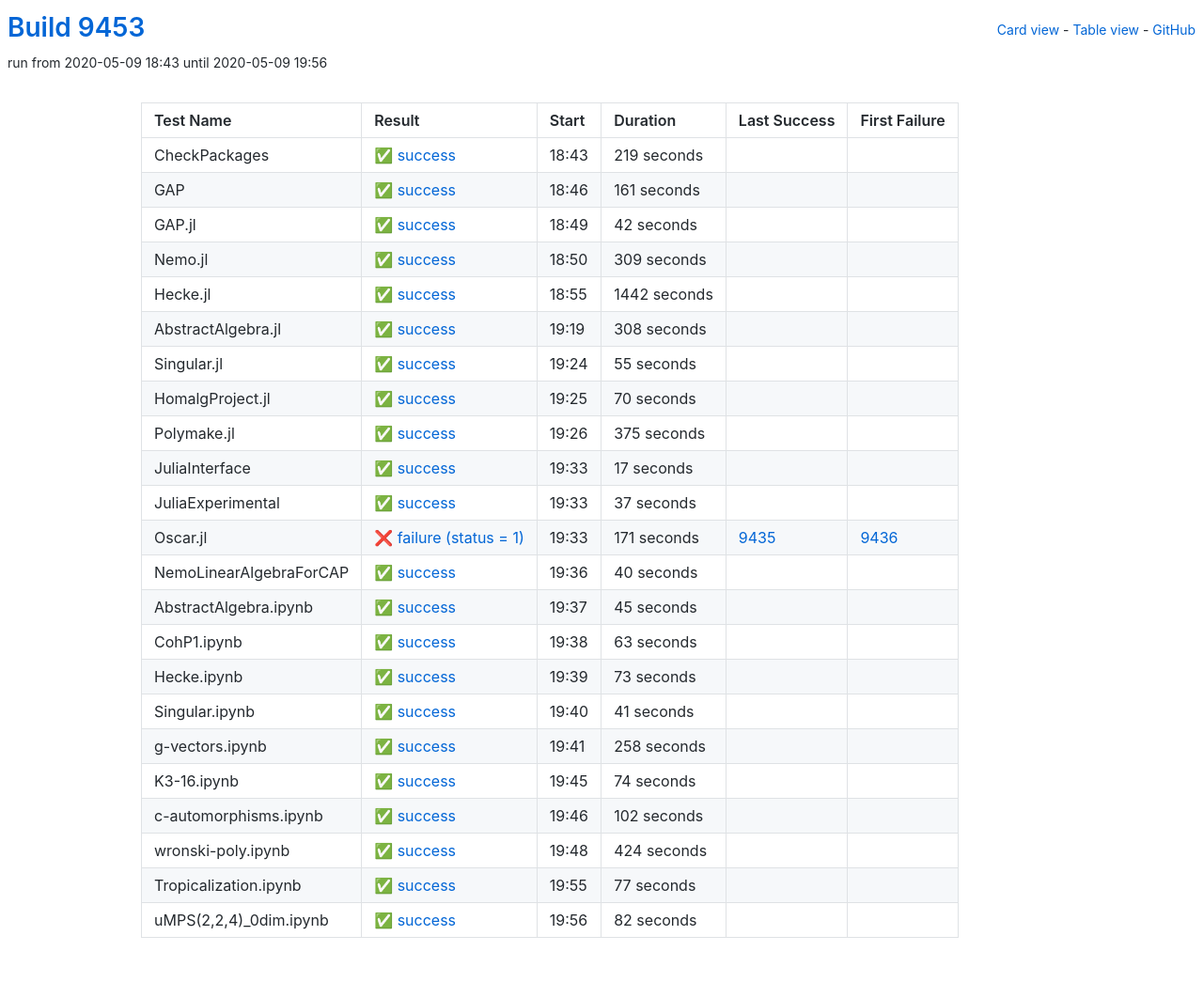
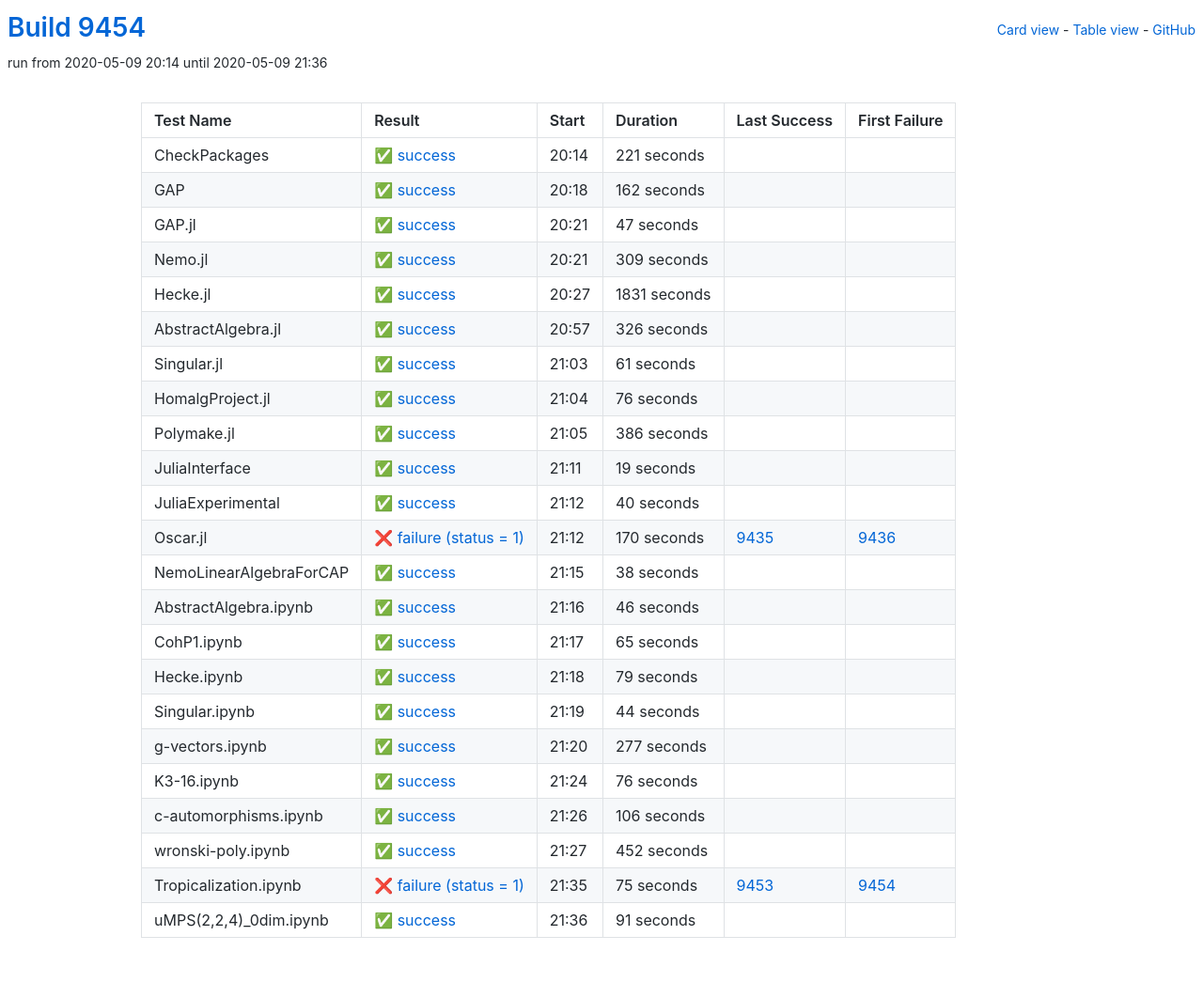
Before and after one commit to oscar-system/oscar-ci-status, a Jekyll site: the page built from table.html, in a window 1280 px wide. Shown: the whole page at 94% size. Built offline with Jekyll 4.4.1, drawn with Linux system fonts in a browser that asks for light colours.

Commit message:
Build 9454

```diff
--- a/_data/ci.yml
+++ b/_data/ci.yml
@@ -1,41 +1,41 @@
-build: 9453
-build_url: https://oscarci.mathematik.uni-kl.de/job/oscar/9453/
+build: 9454
+build_url: https://oscarci.mathematik.uni-kl.de/job/oscar/9454/
 job: oscar
 tests:
-- duration: 219
+- duration: 221
   exitcode: 0
   first_failure: false
   first_failure_url: null
   id: checkpackages
   last_success: false
   last_success_url: null
-  log: https://oscarci.mathematik.uni-kl.de/job/oscar/9453/artifact/logs/build-9453/CheckPackages.log
+  log: https://oscarci.mathematik.uni-kl.de/job/oscar/9454/artifact/logs/build-9454/CheckPackages.log
   name: CheckPackages
-  start: 2020-05-09 18:43
+  start: 2020-05-09 20:14
   status: success
   success: true
-- duration: 161
+- duration: 162
   exitcode: 0
   first_failure: false
   first_failure_url: null
   id: gap
   last_success: false
   last_success_url: null
-  log: https://oscarci.mathematik.uni-kl.de/job/oscar/9453/artifact/logs/build-9453/GAP.log
+  log: https://oscarci.mathematik.uni-kl.de/job/oscar/9454/artifact/logs/build-9454/GAP.log
   name: GAP
-  start: 2020-05-09 18:46
+  start: 2020-05-09 20:18
   status: success
   success: true
-- duration: 42
+- duration: 47
   exitcode: 0
   first_failure: false
   first_failure_url: null
   id: gap-jl
   last_success: false
   last_success_url: null
-  log: https://oscarci.mathematik.uni-kl.de/job/oscar/9453/artifact/logs/build-9453/GAP.jl.log
+  log: https://oscarci.mathematik.uni-kl.de/job/oscar/9454/artifact/logs/build-9454/GAP.jl.log
   name: GAP.jl
-  start: 2020-05-09 18:49
+  start: 2020-05-09 20:21
   status: success
   success: true
 - duration: 309
@@ -45,236 +45,236 @@ tests:
   id: nemo-jl
   last_success: false
   last_success_url: null
-  log: https://oscarci.mathematik.uni-kl.de/job/oscar/9453/artifact/logs/build-9453/Nemo.jl.log
+  log: https://oscarci.mathematik.uni-kl.de/job/oscar/9454/artifact/logs/build-9454/Nemo.jl.log
   name: Nemo.jl
-  start: 2020-05-09 18:50
+  start: 2020-05-09 20:21
   status: success
   success: true
-- duration: 1442
+- duration: 1831
   exitcode: 0
   first_failure: false
   first_failure_url: null
   id: hecke-jl
   last_success: false
   last_success_url: null
-  log: https://oscarci.mathematik.uni-kl.de/job/oscar/9453/artifact/logs/build-9453/Hecke.jl.log
+  log: https://oscarci.mathematik.uni-kl.de/job/oscar/9454/artifact/logs/build-9454/Hecke.jl.log
   name: Hecke.jl
-  start: 2020-05-09 18:55
+  start: 2020-05-09 20:27
   status: success
   success: true
-- duration: 308
+- duration: 326
   exitcode: 0
   first_failure: false
   first_failure_url: null
   id: abstractalgebra-jl
   last_success: false
   last_success_url: null
-  log: https://oscarci.mathematik.uni-kl.de/job/oscar/9453/artifact/logs/build-9453/AbstractAlgebra.jl.log
+  log: https://oscarci.mathematik.uni-kl.de/job/oscar/9454/artifact/logs/build-9454/AbstractAlgebra.jl.log
   name: AbstractAlgebra.jl
-  start: 2020-05-09 19:19
+  start: 2020-05-09 20:57
   status: success
   success: true
-- duration: 55
+- duration: 61
   exitcode: 0
   first_failure: false
   first_failure_url: null
   id: singular-jl
   last_success: false
   last_success_url: null
-  log: https://oscarci.mathematik.uni-kl.de/job/oscar/9453/artifact/logs/build-9453/Singular.jl.log
+  log: https://oscarci.mathematik.uni-kl.de/job/oscar/9454/artifact/logs/build-9454/Singular.jl.log
   name: Singular.jl
-  start: 2020-05-09 19:24
+  start: 2020-05-09 21:03
   status: success
   success: true
-- duration: 70
+- duration: 76
   exitcode: 0
   first_failure: false
   first_failure_url: null
   id: homalgproject-jl
   last_success: false
   last_success_url: null
-  log: https://oscarci.mathematik.uni-kl.de/job/oscar/9453/artifact/logs/build-9453/HomalgProject.jl.log
+  log: https://oscarci.mathematik.uni-kl.de/job/oscar/9454/artifact/logs/build-9454/HomalgProject.jl.log
   name: HomalgProject.jl
-  start: 2020-05-09 19:25
+  start: 2020-05-09 21:04
   status: success
   success: true
-- duration: 375
+- duration: 386
   exitcode: 0
   first_failure: false
   first_failure_url: null
   id: polymake-jl
   last_success: false
   last_success_url: null
-  log: https://oscarci.mathematik.uni-kl.de/job/oscar/9453/artifact/logs/build-9453/Polymake.jl.log
+  log: https://oscarci.mathematik.uni-kl.de/job/oscar/9454/artifact/logs/build-9454/Polymake.jl.log
   name: Polymake.jl
-  start: 2020-05-09 19:26
+  start: 2020-05-09 21:05
   status: success
   success: true
-- duration: 17
+- duration: 19
   exitcode: 0
   first_failure: false
   first_failure_url: null
   id: juliainterface
   last_success: false
   last_success_url: null
-  log: https://oscarci.mathematik.uni-kl.de/job/oscar/9453/artifact/logs/build-9453/JuliaInterface.log
+  log: https://oscarci.mathematik.uni-kl.de/job/oscar/9454/artifact/logs/build-9454/JuliaInterface.log
   name: JuliaInterface
-  start: 2020-05-09 19:33
+  start: 2020-05-09 21:11
   status: success
   success: true
-- duration: 37
+- duration: 40
   exitcode: 0
   first_failure: false
   first_failure_url: null
   id: juliaexperimental
   last_success: false
   last_success_url: null
-  log: https://oscarci.mathematik.uni-kl.de/job/oscar/9453/artifact/logs/build-9453/JuliaExperimental.log
+  log: https://oscarci.mathematik.uni-kl.de/job/oscar/9454/artifact/logs/build-9454/JuliaExperimental.log
   name: JuliaExperimental
-  start: 2020-05-09 19:33
+  start: 2020-05-09 21:12
   status: success
   success: true
-- duration: 171
+- duration: 170
   exitcode: 1
   first_failure: 9436
   first_failure_url: https://oscarci.mathematik.uni-kl.de/job/oscar/9436/
   id: oscar-jl
   last_success: 9435
   last_success_url: https://oscarci.mathematik.uni-kl.de/job/oscar/9435/
-  log: https://oscarci.mathematik.uni-kl.de/job/oscar/9453/artifact/logs/build-9453/Oscar.jl.log
+  log: https://oscarci.mathematik.uni-kl.de/job/oscar/9454/artifact/logs/build-9454/Oscar.jl.log
   name: Oscar.jl
-  start: 2020-05-09 19:33
+  start: 2020-05-09 21:12
   status: failure
   success: false
-- duration: 40
+- duration: 38
   exitcode: 0
   first_failure: false
   first_failure_url: null
   id: nemolinearalgebraforcap
   last_success: false
   last_success_url: null
-  log: https://oscarci.mathematik.uni-kl.de/job/oscar/9453/artifact/logs/build-9453/NemoLinearAlgebraForCAP.log
+  log: https://oscarci.mathematik.uni-kl.de/job/oscar/9454/artifact/logs/build-9454/NemoLinearAlgebraForCAP.log
   name: NemoLinearAlgebraForCAP
-  start: 2020-05-09 19:36
+  start: 2020-05-09 21:15
   status: success
   success: true
-- duration: 45
+- duration: 46
   exitcode: 0
   first_failure: false
   first_failure_url: null
   id: abstractalgebra-ipynb
   last_success: false
   last_success_url: null
-  log: https://oscarci.mathematik.uni-kl.de/job/oscar/9453/artifact/logs/build-9453/AbstractAlgebra.ipynb.log
+  log: https://oscarci.mathematik.uni-kl.de/job/oscar/9454/artifact/logs/build-9454/AbstractAlgebra.ipynb.log
   name: AbstractAlgebra.ipynb
-  start: 2020-05-09 19:37
+  start: 2020-05-09 21:16
   status: success
   success: true
-- duration: 63
+- duration: 65
   exitcode: 0
   first_failure: false
   first_failure_url: null
   id: cohp1-ipynb
   last_success: false
   last_success_url: null
-  log: https://oscarci.mathematik.uni-kl.de/job/oscar/9453/artifact/logs/build-9453/CohP1.ipynb.log
+  log: https://oscarci.mathematik.uni-kl.de/job/oscar/9454/artifact/logs/build-9454/CohP1.ipynb.log
   name: CohP1.ipynb
-  start: 2020-05-09 19:38
+  start: 2020-05-09 21:17
   status: success
   success: true
-- duration: 73
+- duration: 79
   exitcode: 0
   first_failure: false
   first_failure_url: null
   id: hecke-ipynb
   last_success: false
   last_success_url: null
-  log: https://oscarci.mathematik.uni-kl.de/job/oscar/9453/artifact/logs/build-9453/Hecke.ipynb.log
+  log: https://oscarci.mathematik.uni-kl.de/job/oscar/9454/artifact/logs/build-9454/Hecke.ipynb.log
   name: Hecke.ipynb
-  start: 2020-05-09 19:39
+  start: 2020-05-09 21:18
   status: success
   success: true
-- duration: 41
+- duration: 44
   exitcode: 0
   first_failure: false
   first_failure_url: null
   id: singular-ipynb
   last_success: false
   last_success_url: null
-  log: https://oscarci.mathematik.uni-kl.de/job/oscar/9453/artifact/logs/build-9453/Singular.ipynb.log
+  log: https://oscarci.mathematik.uni-kl.de/job/oscar/9454/artifact/logs/build-9454/Singular.ipynb.log
   name: Singular.ipynb
-  start: 2020-05-09 19:40
+  start: 2020-05-09 21:19
   status: success
   success: true
-- duration: 258
+- duration: 277
   exitcode: 0
   first_failure: false
   first_failure_url: null
   id: g-vectors-ipynb
   last_success: false
   last_success_url: null
-  log: https://oscarci.mathematik.uni-kl.de/job/oscar/9453/artifact/logs/build-9453/g-vectors.ipynb.log
+  log: https://oscarci.mathematik.uni-kl.de/job/oscar/9454/artifact/logs/build-9454/g-vectors.ipynb.log
   name: g-vectors.ipynb
-  start: 2020-05-09 19:41
+  start: 2020-05-09 21:20
   status: success
   success: true
-- duration: 74
+- duration: 76
   exitcode: 0
   first_failure: false
   first_failure_url: null
   id: k3-16-ipynb
   last_success: false
   last_success_url: null
-  log: https://oscarci.mathematik.uni-kl.de/job/oscar/9453/artifact/logs/build-9453/K3-16.ipynb.log
+  log: https://oscarci.mathematik.uni-kl.de/job/oscar/9454/artifact/logs/build-9454/K3-16.ipynb.log
   name: K3-16.ipynb
-  start: 2020-05-09 19:45
+  start: 2020-05-09 21:24
   status: success
   success: true
-- duration: 102
+- duration: 106
   exitcode: 0
   first_failure: false
   first_failure_url: null
   id: c-automorphisms-ipynb
   last_success: false
   last_success_url: null
-  log: https://oscarci.mathematik.uni-kl.de/job/oscar/9453/artifact/logs/build-9453/c-automorphisms.ipynb.log
+  log: https://oscarci.mathematik.uni-kl.de/job/oscar/9454/artifact/logs/build-9454/c-automorphisms.ipynb.log
   name: c-automorphisms.ipynb
-  start: 2020-05-09 19:46
+  start: 2020-05-09 21:26
   status: success
   success: true
-- duration: 424
+- duration: 452
   exitcode: 0
   first_failure: false
   first_failure_url: null
   id: wronski-poly-ipynb
   last_success: false
   last_success_url: null
-  log: https://oscarci.mathematik.uni-kl.de/job/oscar/9453/artifact/logs/build-9453/wronski-poly.ipynb.log
+  log: https://oscarci.mathematik.uni-kl.de/job/oscar/9454/artifact/logs/build-9454/wronski-poly.ipynb.log
   name: wronski-poly.ipynb
-  start: 2020-05-09 19:48
+  start: 2020-05-09 21:27
   status: success
   success: true
-- duration: 77
-  exitcode: 0
-  first_failure: false
-  first_failure_url: null
+- duration: 75
+  exitcode: 1
+  first_failure: 9454
+  first_failure_url: https://oscarci.mathematik.uni-kl.de/job/oscar/9454/
   id: tropicalization-ipynb
-  last_success: false
-  last_success_url: null
-  log: https://oscarci.mathematik.uni-kl.de/job/oscar/9453/artifact/logs/build-9453/Tropicalization.ipynb.log
+  last_success: 9453
+  last_success_url: https://oscarci.mathematik.uni-kl.de/job/oscar/9453/
+  log: https://oscarci.mathematik.uni-kl.de/job/oscar/9454/artifact/logs/build-9454/Tropicalization.ipynb.log
   name: Tropicalization.ipynb
-  start: 2020-05-09 19:55
-  status: success
-  success: true
-- duration: 82
+  start: 2020-05-09 21:35
+  status: failure
+  success: false
+- duration: 91
   exitcode: 0
   first_failure: false
   first_failure_url: null
   id: umps-2-2-4-0dim-ipynb
   last_success: false
   last_success_url: null
-  log: https://oscarci.mathematik.uni-kl.de/job/oscar/9453/artifact/logs/build-9453/uMPS-2-2-4-_0dim.ipynb.log
+  log: https://oscarci.mathematik.uni-kl.de/job/oscar/9454/artifact/logs/build-9454/uMPS-2-2-4-_0dim.ipynb.log
   name: uMPS(2,2,4)_0dim.ipynb
-  start: 2020-05-09 19:56
+  start: 2020-05-09 21:36
   status: success
   success: true
```
Also changed, not shown: README.md.
